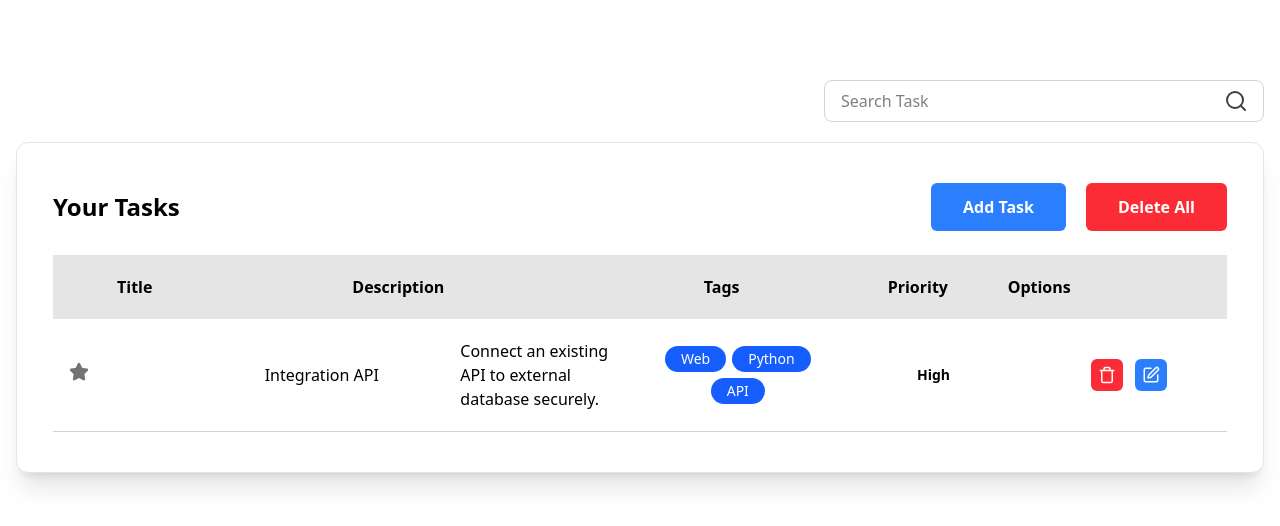
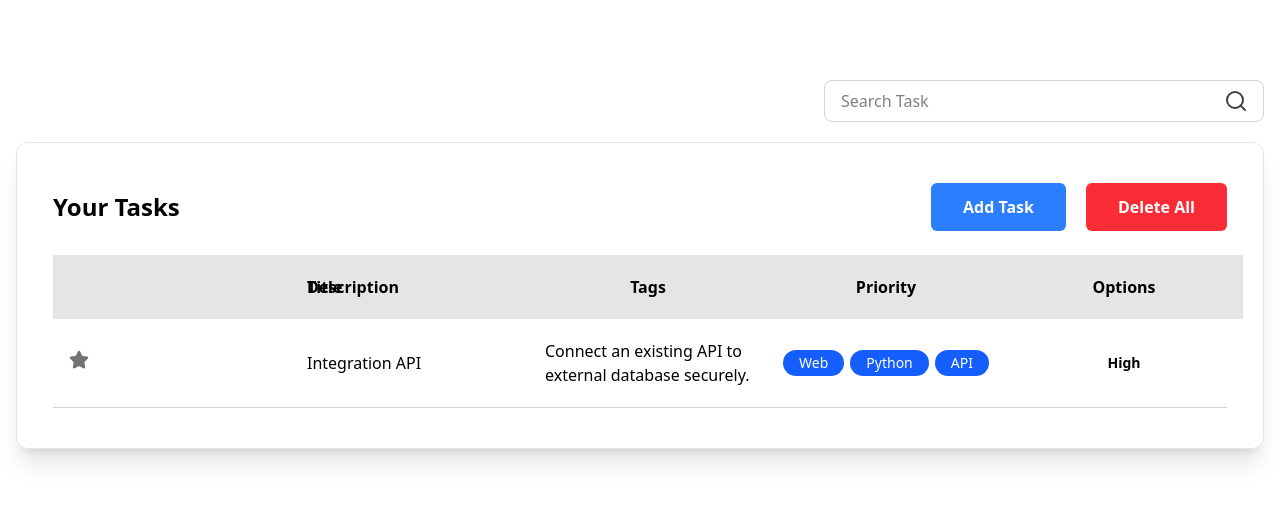
Before and after one commit to Robiul-Hasan-developer/crud-react-application, a React (Vite) app: page / in a window 1280 px wide. Shown: the top 526 px of the page. Built offline with nearby package versions, Linux system fonts and the light colour scheme.

Commit message:
(Feature) Table design updated

```diff
--- a/src/components/TaskList.jsx
+++ b/src/components/TaskList.jsx
@@ -11,20 +11,20 @@
       <table className="table-fixed xl:w-full">
         <thead>
           <tr>
-            <th className="py-5 px-4 font-semibold capitalize text-base bg-neutral-200 text-start w-[48px]"></th>
+            <th className="py-5 px-4 font-semibold capitalize text-base bg-neutral-200 text-start w-[238px]"></th>
             <th className="py-5 px-4 font-semibold capitalize text-base bg-neutral-200 text-start">
               Title
             </th>
-            <th className="py-5 px-4 font-semibold capitalize text-base bg-neutral-200 text-start">
+            <th className="py-5 px-4 font-semibold capitalize text-base bg-neutral-200 text-start w-[238px]">
               Description
             </th>
-            <th className="py-5 px-4 font-semibold capitalize text-base bg-neutral-200 text-center w-[300px]">
+            <th className="py-5 px-4 font-semibold capitalize text-base bg-neutral-200 text-center w-[238px]">
               Tags
             </th>
-            <th className="py-5 px-4 font-semibold capitalize text-base bg-neutral-200 text-start w-[120px]">
+            <th className="py-5 px-4 font-semibold capitalize text-base bg-neutral-200 text-center  w-[238px]">
               Priority
             </th>
-            <th className="py-5 px-4 font-semibold capitalize text-base bg-neutral-200 text-start">
+            <th className="py-5 px-4 font-semibold capitalize text-base bg-neutral-200 text-center w-[238px]">
               Options
             </th>
           </tr>
@@ -33,27 +33,6 @@
 
       <div className="overflow-auto max-h-[400px]">
         <table className="table-fixed overflow-auto xl:w-full">
-          {/* <thead>
-            <tr>
-              <th className="py-5 px-4 font-semibold capitalize text-base bg-neutral-200 text-start w-[48px]"></th>
-              <th className="py-5 px-4 font-semibold capitalize text-base bg-neutral-200 text-start ">
-                Title
-              </th>
-              <th className="py-5 px-4 font-semibold capitalize text-base bg-neutral-200 text-start">
-                Description
-              </th>
-              <th className="py-5 px-4 font-semibold capitalize text-base bg-neutral-200 text-center w-[300px]">
-                Tags
-              </th>
-              <th className="py-5 px-4 font-semibold capitalize text-base bg-neutral-200 text-start w-[120px]">
-                Priority
-              </th>
-              <th className="py-5 px-4 font-semibold capitalize text-base bg-neutral-200 text-start ">
-                Options
-              </th>
-            </tr>
-          </thead> */}
-
           <tbody className="max-h-[300px] overflow-y-auto">
             {tasks.map((task) => (
               <tr
@@ -61,7 +40,7 @@
                 className="border-b border-neutral-300 [&>td]:align-baseline [&>td]:px-4 [&>td]:py-5"
               >
                 {/* Star */}
-                <td className="!align-middle text-start">
+                <td className="w-[238px] !align-middle text-start">
                   <button
                     type="button"
                     onClick={() => onHandleIsFavorite(task.id)}
@@ -81,15 +60,15 @@
                 </td>
 
                 {/* Title */}
-                <td className="!align-middle text-start">{task.title}</td>
+                <td className="w-[238px] !align-middle text-start">{task.title}</td>
 
                 {/* Description */}
-                <td className="!align-middle text-start">
+                <td className="w-[238px] !align-middle text-start">
                   <div>{task.description}</div>
                 </td>
 
                 {/* Tags */}
-                <td className="!align-middle !py-5 px-4">
+                <td className="w-[238px] !align-middle !py-5 px-4">
                   <ul className="flex justify-center gap-1.5 flex-wrap">
                     {task.tags.map((tag, index) => (
                       <li key={index}>
@@ -102,9 +81,9 @@
                 </td>
 
                 {/* Priority */}
-                <td className="!align-middle text-start">
+                <td className="w-[238px] !align-middle text-center">
                   <span
-                    className={`px-4 py-1 text-sm font-semibold rounded flex justify-center capitalize
+                    className={`px-4 py-1 text-sm font-semibold rounded inline-flex justify-center capitalize
                       ${
                         task.priority === "high" &&
                         "text-green-600 bg-green-100"
@@ -121,7 +100,7 @@
                 </td>
 
                 {/* Action Buttons */}
-                <td className="!align-middle !py-5 px-4">
+                <td className="w-[238px] !align-middle !py-5 px-4">
                   <div className="flex items-center justify-center space-x-3">
                     <button
                       className="w-8 h-8 rounded-[6px] flex justify-center items-center text-white active:scale-95 bg-red-500 hover:bg-red-600"
```
